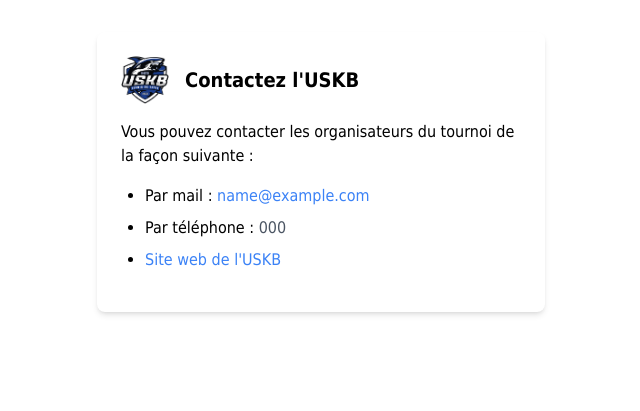
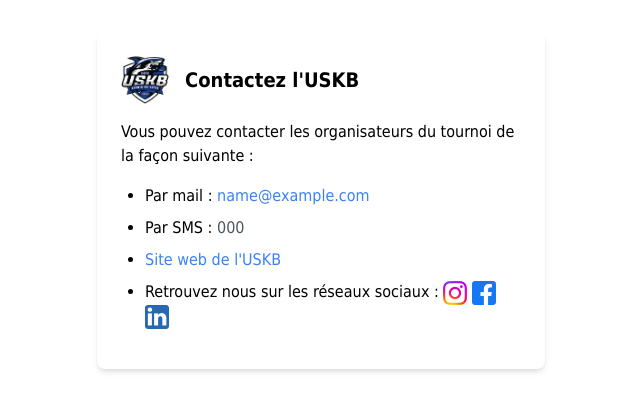
Before and after one commit to canal-elite-one/tournament-registration, a Flask app: template public/templates/public_contact.html in a window 1280 px wide. Shown: the part 64-475 px from the top of the page, without its empty margins (319-959 px from the left). Run offline with Flask 3, Linux system fonts and the light colour scheme; the template is opened without the code that fills it: most values are stand-ins (such as "Sample title", 1, 10 or a date in 2020); parts of the project's set-up code (start-up, migrations or seed data) failed here and were passed over; some libraries are stand-ins or nearby versions.

Commit message:
feat: add social networks to contact page

```diff
--- a/public/templates/public_contact.html
+++ b/public/templates/public_contact.html
@@ -5,18 +5,41 @@
 {% block content %}
   <div class="max-w-md mx-auto bg-white rounded-lg shadow-md p-6">
     <div class="flex items-center mb-4">
-        <img src="{{ url_for('static', filename='logo.png') }}" alt="Logo" class="w-12 h-12 mr-4">
-        <h2 class="text-xl font-bold">Contactez l'USKB</h2>
+      <img src="{{ url_for('static', filename='logo.png') }}" alt="Logo"
+           class="w-12 h-12 mr-4">
+      <h2 class="text-xl font-bold">Contactez l'USKB</h2>
     </div>
-    <p class="mb-4">Vous pouvez contacter les organisateurs du tournoi de la façon suivante :</p>
+    <p class="mb-4">Vous pouvez contacter les organisateurs du tournoi de la façon
+      suivante :</p>
     <ul class="list-disc pl-6 mb-4">
-        <li class="mb-2">Par mail : <a href="mailto:{{ contact_email }}" class="text-blue-500 hover:underline">{{ contact_email }}</a></li>
-        <li class="mb-2">Par téléphone : <span class="text-gray-600">{{ contact_phone }}</span></li>
-        <li class="mb-2"><a href="{{ contact_website }}" class="text-blue-500 hover:underline">Site web de l'USKB</a></li>
+      <li class="mb-2">Par mail : <a href="mailto:{{ contact_email }}"
+                                     class="text-blue-500 hover:underline">{{ contact_email }}</a>
+      </li>
+      <li class="mb-2">Par SMS : <span class="text-gray-600">{{ contact_phone }}</span>
+      </li>
+      <li class="mb-2"><a href="{{ contact_website }}"
+                          class="text-blue-500 hover:underline">Site web de l'USKB</a>
+      </li>
+      <!-- Instagram -->
+      <li class="mb-2">
+        Retrouvez nous sur les réseaux sociaux :
+        <a href="https://www.instagram.com/uskb_94" class="text-blue-500 hover:underline">
+          <img src="{{ url_for('static', filename='instagram-logo.png') }}" alt="Instagram Logo"
+               class="w-6 h-6 inline-block align-middle">
+        </a>
+        <a href="https://www.facebook.com/USKBClub" class="text-blue-500 hover:underline">
+          <img src="{{ url_for('static', filename='facebook-logo.png') }}" alt="Facebook Logo"
+               class="w-6 h-6 inline-block align-middle">
+        </a>
+        <a href="https://www.linkedin.com/company/union-sportive-du-kremlin-bic%C3%AAtre/" class="text-blue-500 hover:underline">
+          <img src="{{ url_for('static', filename='linkedin-logo.png') }}" alt="Linkedin Logo"
+               class="w-6 h-6 inline-block align-middle">
+        </a>
+      </li>
     </ul>
-</div>
+  </div>
 {% endblock %}
 
 {% block scripts %}
-<script>showContent();</script>
+  <script>showContent();</script>
 {% endblock %}
```
Also changed, not shown: public/static/facebook-logo.png (added), public/static/instagram-logo.png (added), public/static/linkedin-logo.png (added).
